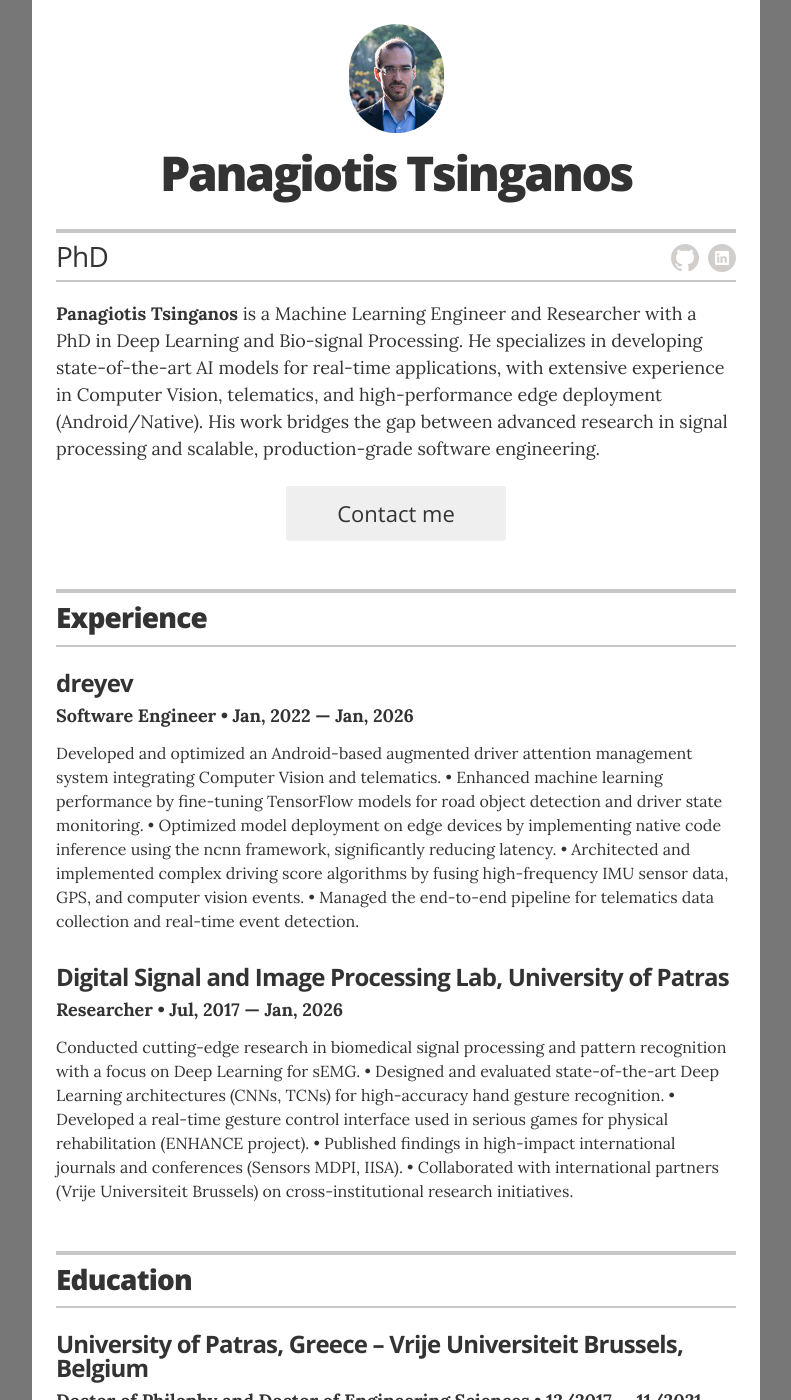
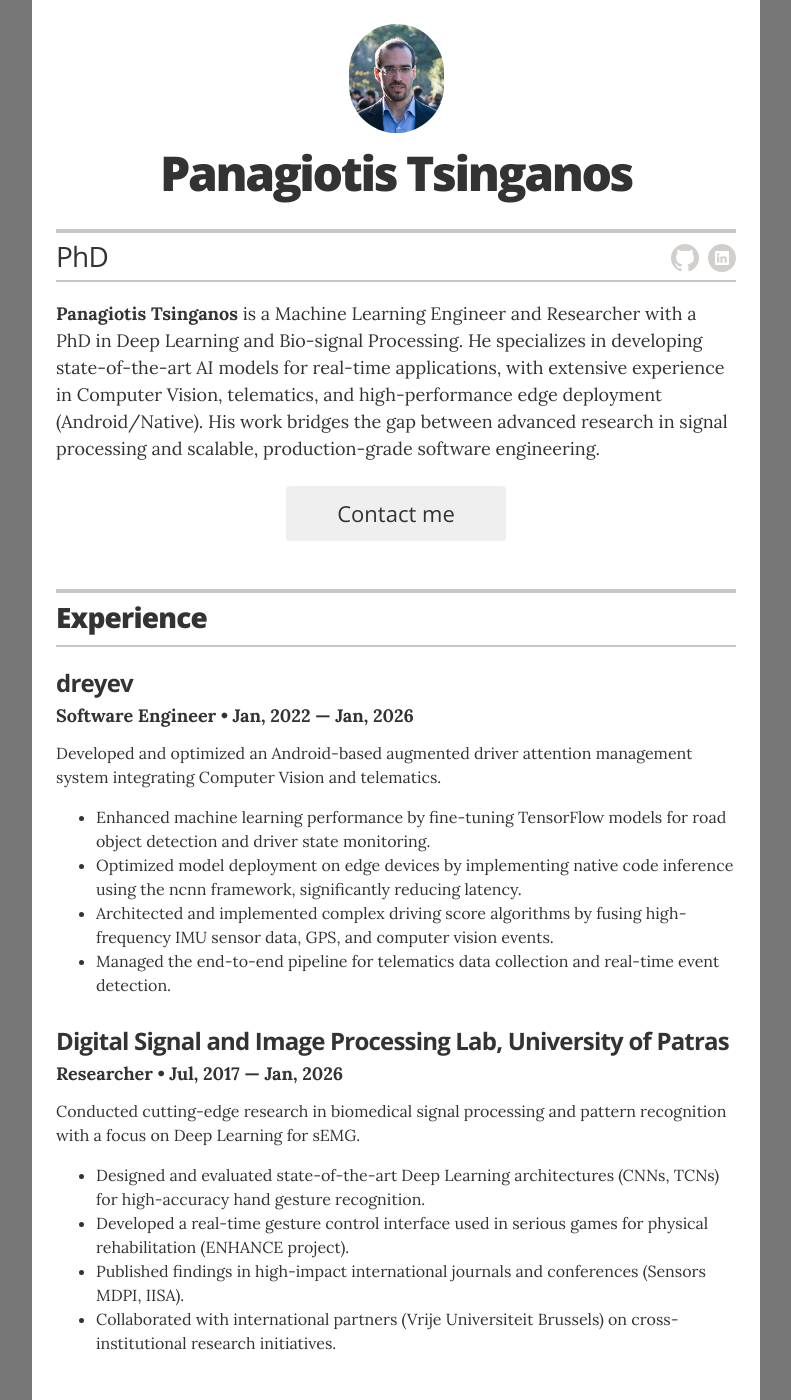
Before and after one commit to ptsinganos/ptsinganos.github.io, a Jekyll site: the page built from index.html, in a window 1280 px wide and 1400 px high. Shown: the whole window, without its empty margins (244-1035 px from the left). Built offline with Jekyll 4.4.1, drawn with Linux system fonts in a browser that asks for light colours.

Commit message:
Fix list md syntax

```diff
--- a/_data/experience.yml
+++ b/_data/experience.yml
@@ -4,17 +4,19 @@
   duration: Jan, 2022 &mdash; Jan, 2026
   summary: |
     Developed and optimized an Android-based augmented driver attention management system integrating Computer Vision and telematics.
-    • Enhanced machine learning performance by fine-tuning TensorFlow models for road object detection and driver state monitoring.
-    • Optimized model deployment on edge devices by implementing native code inference using the ncnn framework, significantly reducing latency.
-    • Architected and implemented complex driving score algorithms by fusing high-frequency IMU sensor data, GPS, and computer vision events.
-    • Managed the end-to-end pipeline for telematics data collection and real-time event detection.
+
+    - Enhanced machine learning performance by fine-tuning TensorFlow models for road object detection and driver state monitoring.
+    - Optimized model deployment on edge devices by implementing native code inference using the ncnn framework, significantly reducing latency.
+    - Architected and implemented complex driving score algorithms by fusing high-frequency IMU sensor data, GPS, and computer vision events.
+    - Managed the end-to-end pipeline for telematics data collection and real-time event detection.
 
 - company: Digital Signal and Image Processing Lab, University of Patras
   position: Researcher
   duration: Jul, 2017 &mdash; Jan, 2026
   summary: |
     Conducted cutting-edge research in biomedical signal processing and pattern recognition with a focus on Deep Learning for sEMG.
-    • Designed and evaluated state-of-the-art Deep Learning architectures (CNNs, TCNs) for high-accuracy hand gesture recognition.
-    • Developed a real-time gesture control interface used in serious games for physical rehabilitation (ENHANCE project).
-    • Published findings in high-impact international journals and conferences (Sensors MDPI, IISA).
-    • Collaborated with international partners (Vrije Universiteit Brussels) on cross-institutional research initiatives.
+
+    - Designed and evaluated state-of-the-art Deep Learning architectures (CNNs, TCNs) for high-accuracy hand gesture recognition.
+    - Developed a real-time gesture control interface used in serious games for physical rehabilitation (ENHANCE project).
+    - Published findings in high-impact international journals and conferences (Sensors MDPI, IISA).
+    - Collaborated with international partners (Vrije Universiteit Brussels) on cross-institutional research initiatives.
```
